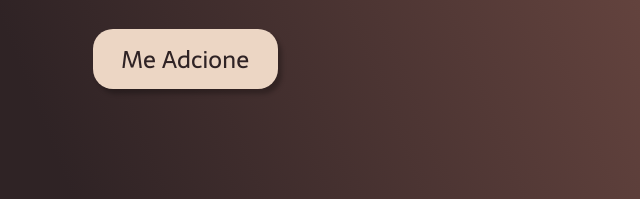
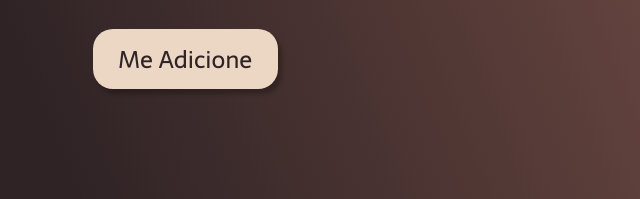
Before and after one commit to JadsonMagalhaes/landing-pag, a plain HTML site: page index.html in a window 1280 px wide. Shown: the part 363-562 px from the top of the page, 0-640 px from the left. Drawn offline with Linux system fonts and the light colour scheme.

Commit message:
Correção HTML

```diff
--- a/index.html
+++ b/index.html
@@ -23,7 +23,7 @@
             <div class="conteudo-principal-escrito">
                 <h1 class="conteudo-principal-escrito-titulo">Balle Bot</h1>
                 <h2 class="conteudo-principal-escrito-subtitulo">Deixe a sua comunidade segura de um jeito fácil</h2>
-                <button class="conteudo-principal-escrito-botao">Me Adcione</button>
+                <button class="conteudo-principal-escrito-botao">Me Adicione</button>
             </div>
             <img class="conteudo-principal-imagem" src="imagens/Group 4.svg" alt="ballebot">
         </section>
```
